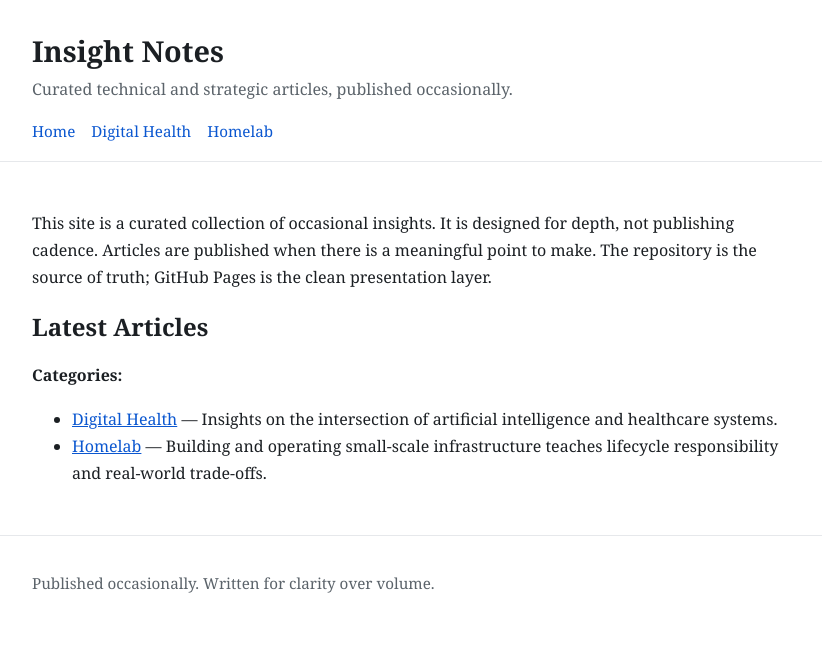
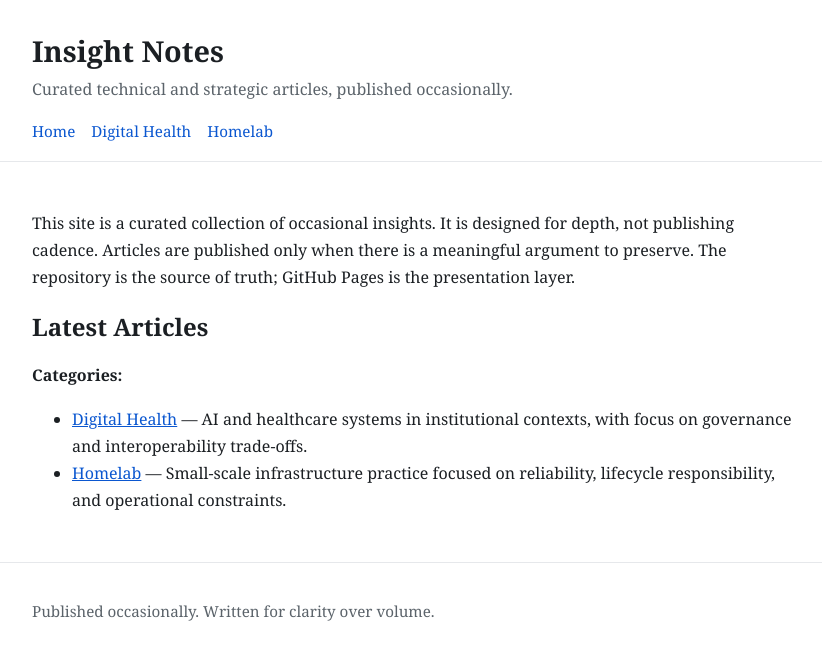
Before and after one commit to ale-saglia/insight, a Jekyll site: the page built from index.md, in a window 1280 px wide. Shown: the top 660 px of the page, without its empty margins (228-1050 px from the left). Built offline with Jekyll 4.4.1, drawn with Linux system fonts in a browser that asks for light colours.

Commit message:
refactor: organize site with categories and Docker-based preview workflow

```diff
--- /dev/null
+++ b/_config.local.yml
@@ -0,0 +1,2 @@
+url: "http://127.0.0.1:4000"
+baseurl: ""
--- a/_config.yml
+++ b/_config.yml
@@ -18,11 +18,11 @@
       category: homelab
       permalink: /:collection/:slug/
   - scope:
-      path: "src/ai-healthcare"
+      path: "src/digital-health"
       type: "pages"
     values:
       layout: article
-      category: ai-healthcare
+      category: digital-health
       permalink: /:collection/:slug/
   - scope:
       path: "src/general"
--- a/_includes/nav.html
+++ b/_includes/nav.html
@@ -1,5 +1,7 @@
 <nav class="site-nav" aria-label="Primary">
   <a href="{{ '/' | relative_url }}">Home</a>
-  <a href="{{ '/digital-health/' | relative_url }}">Digital Health</a>
-  <a href="{{ '/homelab/' | relative_url }}">Homelab</a>
+  {% assign category_pages = site.pages | where: 'layout', 'category' | where_exp: 'p', "p.path contains 'src/' and p.category != 'general'" | sort: 'title' %}
+  {% for category_page in category_pages %}
+    <a href="{{ category_page.url | relative_url }}">{{ category_page.title }}</a>
+  {% endfor %}
 </nav>
--- a/_layouts/category.html
+++ b/_layouts/category.html
@@ -7,7 +7,7 @@
     <h1>{{ page.title }}</h1>
   </header>
 
-  {{ page.content }}
+  {{ content }}
 
   <hr>
 
--- a/index.md
+++ b/index.md
@@ -5,8 +5,8 @@
 
 This site is a curated collection of occasional insights.
 It is designed for depth, not publishing cadence.
-Articles are published when there is a meaningful point to make.
-The repository is the source of truth; GitHub Pages is the clean presentation layer.
+Articles are published only when there is a meaningful argument to preserve.
+The repository is the source of truth; GitHub Pages is the presentation layer.
 
 ## Latest Articles {#articles}
 
@@ -24,5 +24,12 @@
 
 **Categories:**
 
-- [Digital Health](/digital-health/) — Insights on the intersection of artificial intelligence and healthcare systems.
-- [Homelab](/homelab/) — Building and operating small-scale infrastructure teaches lifecycle responsibility and real-world trade-offs.
+<ul class="category-list">
+  {% assign category_pages = site.pages | where: 'layout', 'category' | where_exp: 'p', "p.path contains 'src/' and p.category != 'general'" | sort: 'title' %}
+  {% for category_page in category_pages %}
+    <li>
+      <a href="{{ category_page.url | relative_url }}">{{ category_page.title }}</a>
+      {% if category_page.summary %}— {{ category_page.summary }}{% endif %}
+    </li>
+  {% endfor %}
+</ul>
--- a/src/homelab/README.md
+++ b/src/homelab/README.md
@@ -3,6 +3,8 @@
 title: Homelab
 category: homelab
 permalink: /homelab/
+summary: Small-scale infrastructure practice focused on reliability, lifecycle responsibility, and operational constraints.
 ---
 
-Building and operating small-scale infrastructure teaches lifecycle responsibility and real-world trade-offs.
+Practical notes from small-scale infrastructure work.
+Focus: lifecycle responsibility, reliability constraints, and real-world operational trade-offs.
```
Also changed, not shown: src/ai-healthcare/README.md (deleted, +0 -8 lines), src/digital-health/README.md (added, +10 -0 lines), README.md, 2 other files.
